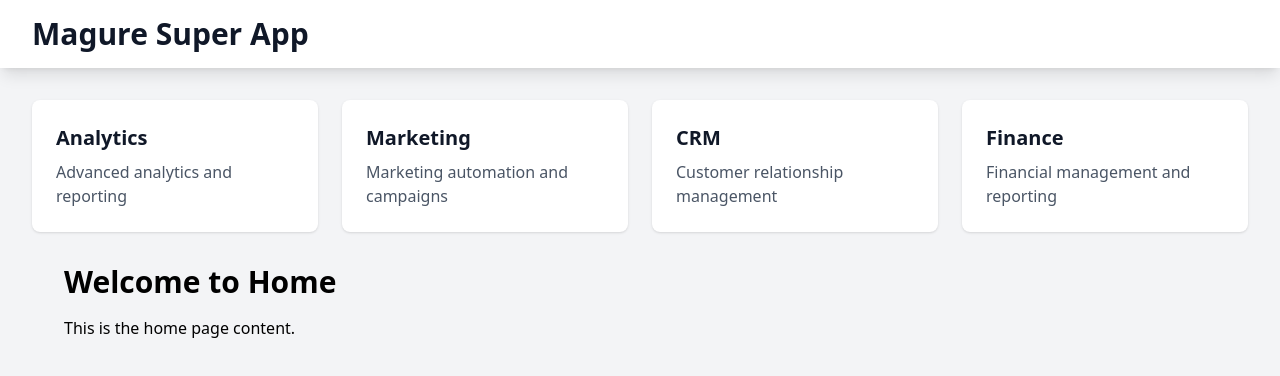
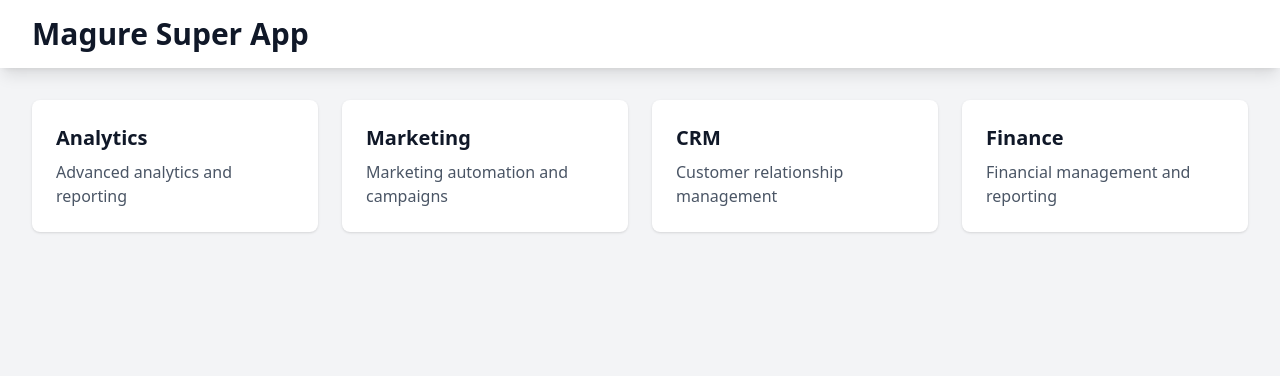
Before and after one commit to softRahulKeshri/rag-mag, a React (Vite) app: page / in a window 1280 px wide. Shown: the top 376 px of the page. Built offline with nearby package versions, Linux system fonts and the light colour scheme.

Commit message:
added some apps

```diff
--- a/src/App.tsx
+++ b/src/App.tsx
@@ -1,62 +1,31 @@
 
 
 
-import { BrowserRouter as Router, Routes, Route, Navigate, Link } from 'react-router-dom';
+import { BrowserRouter as Router, Routes, Route, Navigate } from 'react-router-dom';
 import Home from './components/Home';
 
 // App components
 import AnalyticsApp from './apps/AnalyticsApp';
 import MarketingApp from './apps/MarketingApp';
+import CRMApp from './apps/CRMApp';
+import FinanceApp from './apps/FinanceApp';
 // import CRMApp from './apps/CRMApp';
 // import FinanceApp from './apps/FinanceApp';
 
 const App = () => {
   return (
     <Router>
-      <div className="min-h-screen bg-gray-100">
-        {/* Super App Header */}
-        <header className="bg-white shadow-lg">
-          <div className="max-w-7xl mx-auto px-4 sm:px-6 lg:px-8 py-4">
-            <h1 className="text-3xl font-bold text-gray-900">Magure Super App</h1>
-          </div>
-        </header>
 
-        {/* Main App Grid */}
-        <main className="max-w-7xl mx-auto py-8 sm:px-6 lg:px-8">
-          <div className="grid grid-cols-1 md:grid-cols-2 lg:grid-cols-4 gap-6">
-            {/* App Cards */}
-            <Link to="/analytics" className="bg-white p-6 rounded-lg shadow hover:shadow-lg transition-shadow">
-              <h2 className="text-xl font-semibold text-gray-900">Analytics</h2>
-              <p className="mt-2 text-gray-600">Advanced analytics and reporting</p>
-            </Link>
-
-            <Link to="/marketing" className="bg-white p-6 rounded-lg shadow hover:shadow-lg transition-shadow">
-              <h2 className="text-xl font-semibold text-gray-900">Marketing</h2>
-              <p className="mt-2 text-gray-600">Marketing automation and campaigns</p>
-            </Link>
-
-            <Link to="/crm" className="bg-white p-6 rounded-lg shadow hover:shadow-lg transition-shadow">
-              <h2 className="text-xl font-semibold text-gray-900">CRM</h2>
-              <p className="mt-2 text-gray-600">Customer relationship management</p>
-            </Link>
-
-            <Link to="/finance" className="bg-white p-6 rounded-lg shadow hover:shadow-lg transition-shadow">
-              <h2 className="text-xl font-semibold text-gray-900">Finance</h2>
-              <p className="mt-2 text-gray-600">Financial management and reporting</p>
-            </Link>
-          </div>
 
           {/* Nested App Routes */}
           <Routes>
             <Route path="/analytics/*" element={<AnalyticsApp />} />
             <Route path="/marketing/*" element={<MarketingApp />} />
-            <Route path="/crm/*" element={<AnalyticsApp />} />
-            <Route path="/finance/*" element={<MarketingApp />} />
+            <Route path="/crm/*" element={<CRMApp />} />
+            <Route path="/finance/*" element={<FinanceApp />} />
             <Route path="/" element={<Home />} />
             <Route path="*" element={<Navigate to="/" replace />} />
           </Routes>
-        </main>
-      </div>
     </Router>
   );
 };
--- a/src/apps/AnalyticsApp.tsx
+++ b/src/apps/AnalyticsApp.tsx
@@ -1,16 +1,9 @@
-import { Routes, Route } from 'react-router-dom';
-
 const AnalyticsApp = () => {
   return (
     <div className="p-8">
       <h1 className="text-3xl font-bold mb-4">Analytics App</h1>
       <p>This is the analytics app landing page.</p>
 
-      <Routes>
-        <Route path="reports" element={<div>Reports section</div>} />
-        <Route path="dashboards" element={<div>Dashboards section</div>} />
-        <Route path="metrics" element={<div>Metrics section</div>} />
-      </Routes>
     </div>
   );
 };
--- a/src/apps/CRMApp.tsx
+++ b/src/apps/CRMApp.tsx
@@ -1,16 +1,8 @@
-import { Routes, Route } from 'react-router-dom';
-
 const CRMApp = () => {
   return (
     <div className="p-8">
       <h1 className="text-3xl font-bold mb-4">CRM App</h1>
       <p>This is the CRM app landing page.</p>
-
-      <Routes>
-        <Route path="contacts" element={<div>Contacts section</div>} />
-        <Route path="leads" element={<div>Leads section</div>} />
-        <Route path="opportunities" element={<div>Opportunities section</div>} />
-      </Routes>
     </div>
   );
 };
--- a/src/apps/FinanceApp.tsx
+++ b/src/apps/FinanceApp.tsx
@@ -1,16 +1,8 @@
-import { Routes, Route } from 'react-router-dom';
-
 const FinanceApp = () => {
   return (
     <div className="p-8">
       <h1 className="text-3xl font-bold mb-4">Finance App</h1>
       <p>This is the finance app landing page.</p>
-
-      <Routes>
-        <Route path="reports" element={<div>Financial Reports</div>} />
-        <Route path="budgets" element={<div>Budget Management</div>} />
-        <Route path="analytics" element={<div>Financial Analytics</div>} />
-      </Routes>
     </div>
   );
 };
--- a/src/apps/MarketingApp.tsx
+++ b/src/apps/MarketingApp.tsx
@@ -1,16 +1,8 @@
-import { Routes, Route } from 'react-router-dom';
-
 const MarketingApp = () => {
   return (
     <div className="p-8">
       <h1 className="text-3xl font-bold mb-4">Marketing App</h1>
       <p>This is the marketing app landing page.</p>
-
-      <Routes>
-        <Route path="campaigns" element={<div>Campaigns section</div>} />
-        <Route path="automation" element={<div>Automation section</div>} />
-        <Route path="analytics" element={<div>Analytics section</div>} />
-      </Routes>
     </div>
   );
 };
--- a/src/components/About.tsx
+++ /dev/null
@@ -1,12 +0,0 @@
-import React from 'react';
-
-const About = () => {
-  return (
-    <div className="p-8">
-      <h1 className="text-3xl font-bold mb-4">About Us</h1>
-      <p>This is the about page content.</p>
-    </div>
-  );
-};
-
-export default About;
--- a/src/components/Contact.tsx
+++ /dev/null
@@ -1,12 +0,0 @@
-import React from 'react';
-
-const Contact = () => {
-  return (
-    <div className="p-8">
-      <h1 className="text-3xl font-bold mb-4">Contact Us</h1>
-      <p>This is the contact page content.</p>
-    </div>
-  );
-};
-
-export default Contact;
--- a/src/components/Dashboard.tsx
+++ /dev/null
@@ -1,12 +0,0 @@
-import React from 'react';
-
-const Dashboard = () => {
-  return (
-    <div className="p-8">
-      <h1 className="text-3xl font-bold mb-4">Dashboard</h1>
-      <p>This is the dashboard page content.</p>
-    </div>
-  );
-};
-
-export default Dashboard;
--- a/src/components/Home.tsx
+++ b/src/components/Home.tsx
@@ -1,12 +1,41 @@
-import React from 'react';
+import { Link } from 'react-router-dom';
 
 const Home = () => {
   return (
-    <div className="p-8">
-      <h1 className="text-3xl font-bold mb-4">Welcome to Home</h1>
-      <p>This is the home page content.</p>
-    </div>
-  );
-};
+    <div className="min-h-screen bg-gray-100">
+    {/* Super App Header */}
+    <header className="bg-white shadow-lg">
+      <div className="max-w-7xl mx-auto px-4 sm:px-6 lg:px-8 py-4">
+        <h1 className="text-3xl font-bold text-gray-900">Magure Super App</h1>
+      </div>
+    </header>
+
+    {/* Main App Grid */}
+    <main className="max-w-7xl mx-auto py-8 sm:px-6 lg:px-8">
+      <div className="grid grid-cols-1 md:grid-cols-2 lg:grid-cols-4 gap-6">
+        {/* App Cards */}
+        <Link to="/analytics" className="bg-white p-6 rounded-lg shadow hover:shadow-lg transition-shadow">
+          <h2 className="text-xl font-semibold text-gray-900">Analytics</h2>
+          <p className="mt-2 text-gray-600">Advanced analytics and reporting</p>
+        </Link>
+
+        <Link to="/marketing" className="bg-white p-6 rounded-lg shadow hover:shadow-lg transition-shadow">
+          <h2 className="text-xl font-semibold text-gray-900">Marketing</h2>
+          <p className="mt-2 text-gray-600">Marketing automation and campaigns</p>
+        </Link>
+
+        <Link to="/crm" className="bg-white p-6 rounded-lg shadow hover:shadow-lg transition-shadow">
+          <h2 className="text-xl font-semibold text-gray-900">CRM</h2>
+          <p className="mt-2 text-gray-600">Customer relationship management</p>
+        </Link>
+
+        <Link to="/finance" className="bg-white p-6 rounded-lg shadow hover:shadow-lg transition-shadow">
+          <h2 className="text-xl font-semibold text-gray-900">Finance</h2>
+          <p className="mt-2 text-gray-600">Financial management and reporting</p>
+        </Link>
+      </div>
+    </main>
+  </div>
+)};
 
 export default Home;
```
